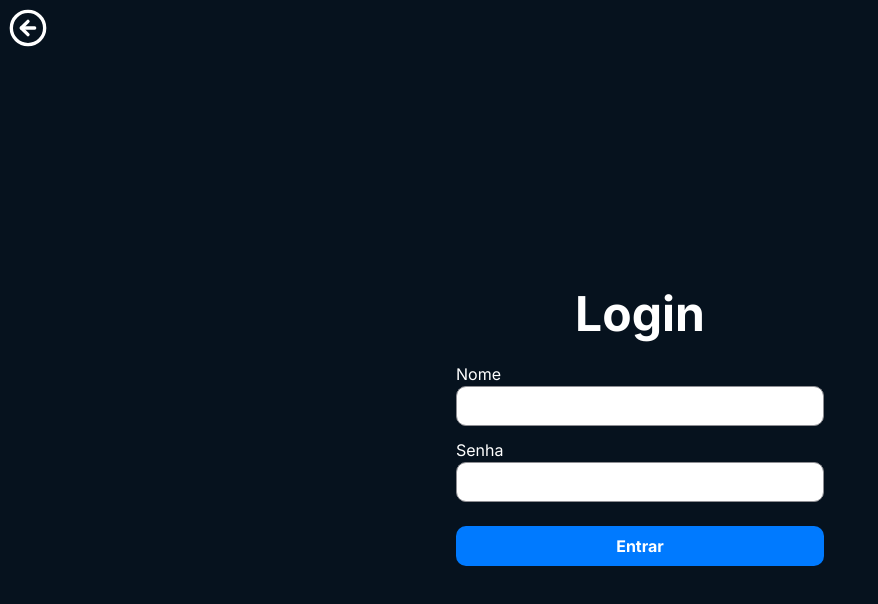
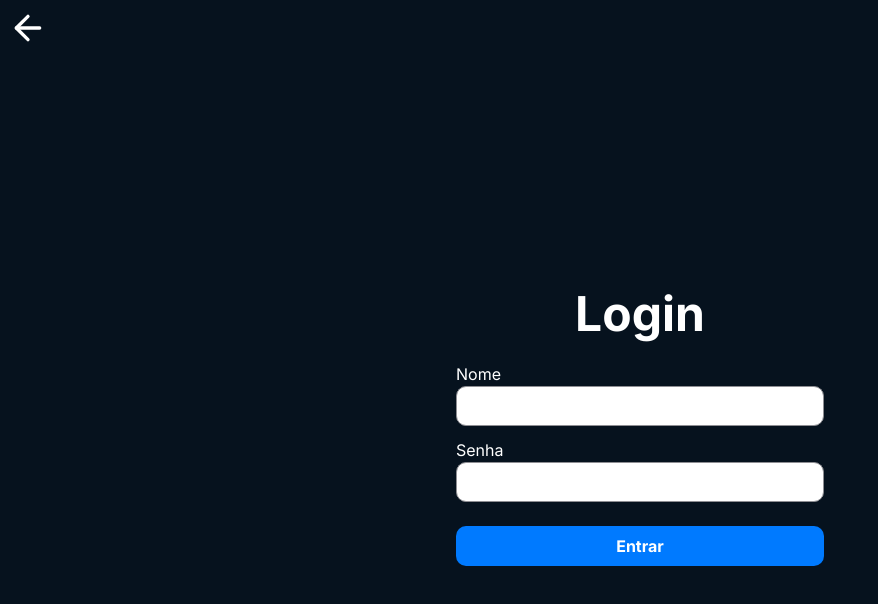
Before and after one commit to Fionavalha/fionavalha-frontend, a React (Vite) app: page /login in a window 1280 px wide. Shown: the top 604 px of the page, without its empty margins (0-878 px from the left). Built offline with nearby package versions, Linux system fonts and the light colour scheme.

Commit message:
:sparkles: feat: Alterações

```diff
--- a/src/pages/Ajustes/index.jsx
+++ b/src/pages/Ajustes/index.jsx
@@ -153,7 +153,7 @@ export default function Ajustes() {
                 setIsModalDespesa([]);
               }}
               variant="destructive"
-              className="fixed bottom-11 right-30"
+              className="fixed bottom-11 right-1"
             >
               <Plus /> Despesa
             </Button>
--- a/src/pages/Inicio/index.jsx
+++ b/src/pages/Inicio/index.jsx
@@ -1,4 +1,4 @@
-import { Plus } from "lucide-react";
+import { ArrowLeft, Plus } from "lucide-react";
 import Contador from "../../components/Contador";
 import Rodape from "../../components/Rodape";
 import { useEffect, useState } from "react";
@@ -6,8 +6,10 @@ import { ModalServico } from "../../components/Modals/ModalServico";
 import { alterarNumeroClientes, alterarStatusBarbearia, consultarItensServicoRealizado, consultarServicosRealizados, consultarStatusBarbearia } from "../../services/api";
 import CardServico from "../../components/CardServico";
 import { AlertaConfirmacao } from "../../components/AlertaConfirmacao";
+import {  useNavigate } from "react-router";
 
 export default function Inicio() {
+  const navigate = useNavigate();
   const [aberto, setAberto] = useState(false);
   const [openModal, setOpenModal] = useState(false);
   const [dataServicos, setDataSevicos] = useState([]);
@@ -83,6 +85,9 @@ export default function Inicio() {
       />
 
       <div className="flex flex-col h-dvh relative mt-4">
+        <div className="px-3">
+          <ArrowLeft className="text-white w-10 h-10 cursor-pointer hover:text-brand-primary" onClick={() => navigate("/", { replace: true })} />
+        </div>
         <section className="flex flex-col gap-y-4">
           <section className="flex flex-col items-center">
             <div className="flex flex-col gap-2 w-70 h-auto">
--- a/src/pages/Login/index.jsx
+++ b/src/pages/Login/index.jsx
@@ -2,7 +2,7 @@ import React, { useEffect, useState } from "react";
 import { efetuarLogin } from "../../services/api";
 import { Link, useNavigate } from "react-router";
 import { toast } from "sonner";
-import { CircleArrowLeft } from "lucide-react";
+import { ArrowLeft } from "lucide-react";
 
 export default function Login() {
   const [nome, setNome] = useState("");
@@ -30,7 +30,7 @@ export default function Login() {
     <>
       <section className="h-svh flex flex-col">
         <Link to="/" className="p-2">
-          <CircleArrowLeft className="text-white w-10 h-10 cursor-pointer hover:text-brand-primary" />
+          <ArrowLeft className="text-white w-10 h-10 cursor-pointer hover:text-brand-primary" />
         </Link>
         <main className="flex flex-col justify-center items-center bg-ui-background grow">
           <form onSubmit={handleLogin} className="flex flex-col gap-y-6 items-center px-2 w-full max-w-96 text-white">
```
